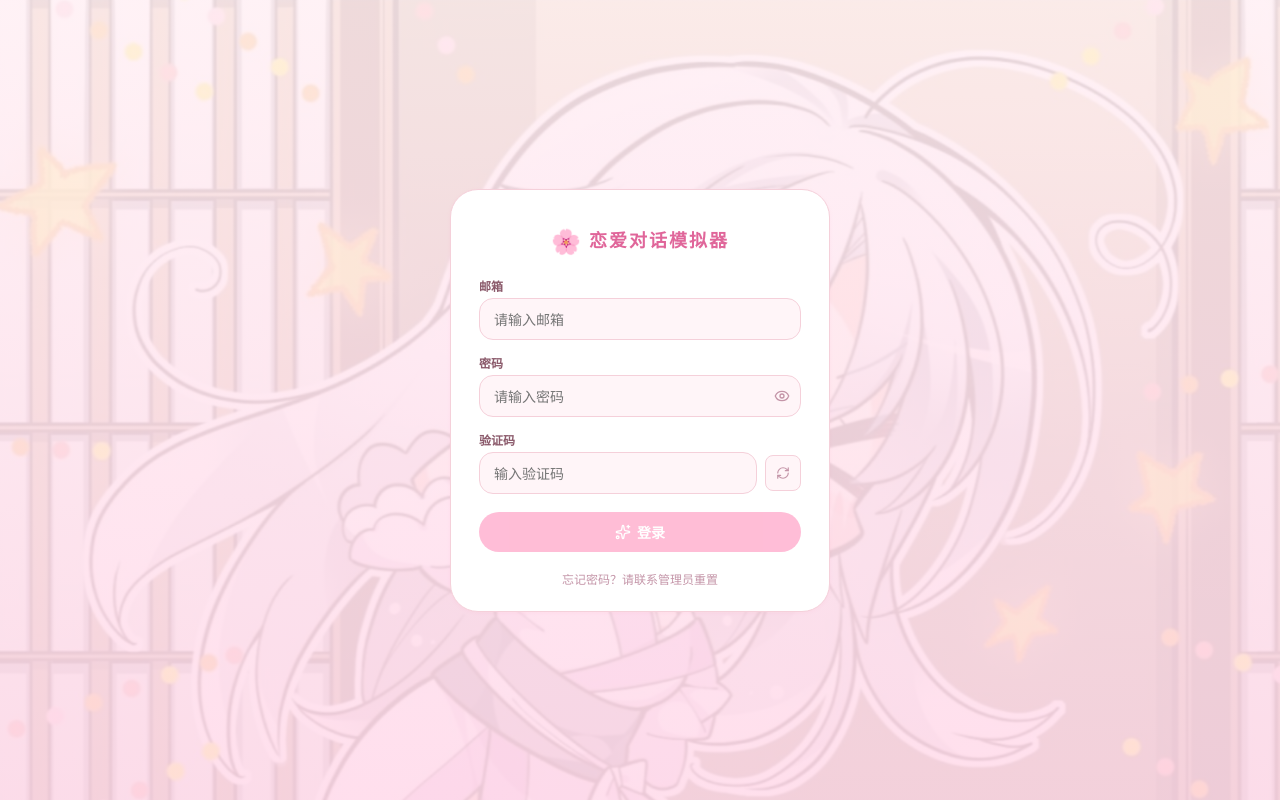
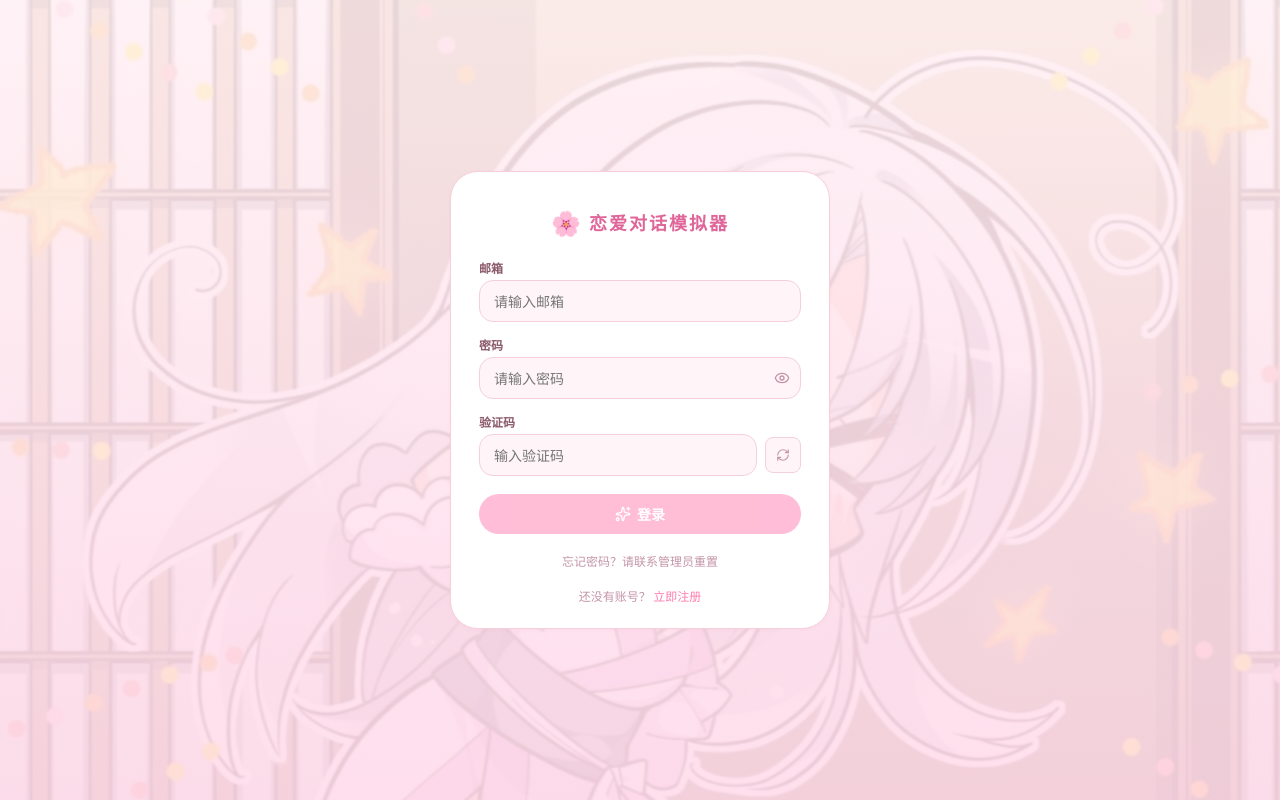
Before and after one commit to 314159ctl/virtual-gf, a Vue app in the folder frontend/: page /auth in a window 1280 px wide. Built offline with nearby package versions, Linux system fonts and the light colour scheme; no server answers.

Commit message:
fix: 修复登录页缺少注册入口的bug

```diff
--- a/frontend/src/views/AuthView.vue
+++ b/frontend/src/views/AuthView.vue
@@ -320,10 +320,10 @@ async function doRegister() {
       </form>
 
       <!-- Footer -->
-      <p v-if="tab === 'login' && !mustChangePwd" class="auth-footer">
+      <p v-if="tab === 'login' && !mustChangePwd" class="auth-footer auth-forgot">
         忘记密码？请联系管理员重置
       </p>
-      <p v-if="tab !== 'login' || mustChangePwd" class="auth-footer">
+      <p v-if="!mustChangePwd" class="auth-footer">
         {{ tab === 'login' ? '还没有账号？' : '已有账号？' }}
         <button type="button" class="link-btn" @click="switchTab(tab === 'login' ? 'register' : 'login')">
           {{ tab === 'login' ? '立即注册' : '去登录' }}
```
